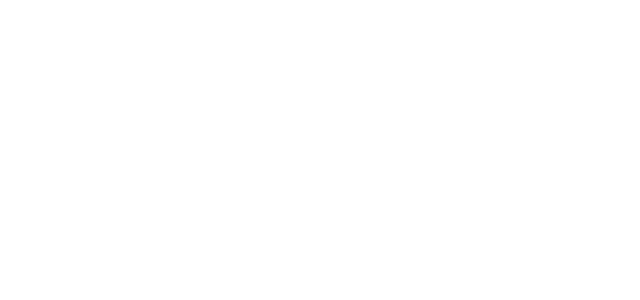
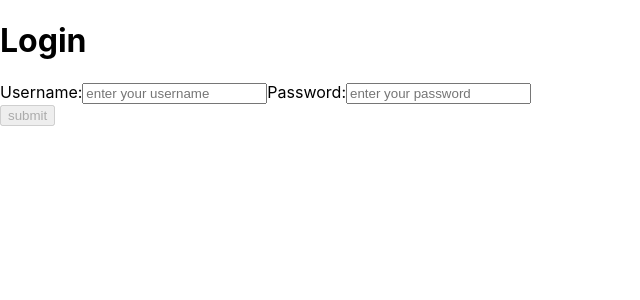
Before and after one commit to LS-School-in-the-Clouds/front-end, a React (Create React App) app: page / in a window 1280 px wide. Shown: the top 300 px of the page, without its empty margins (0-640 px from the left). Built offline with nearby package versions, Linux system fonts and the light colour scheme.

Commit message:
working form with username and password inputs, need to connect w/ api to check creds

```diff
--- a/public/index.html
+++ b/public/index.html
@@ -29,6 +29,7 @@
   <body>
     <noscript>You need to enable JavaScript to run this app.</noscript>
     <div id="root"></div>
+    <!-- <h1>TEST TEST TEST</h1> -->
     <!--
       This HTML file is a template.
       If you open it directly in the browser, you will see an empty page.
--- a/src/App.js
+++ b/src/App.js
@@ -1,6 +1,7 @@
 //Functional Imports
-import React from "react";
+import React, { useState, useEffect } from "react";
 import { BrowserRouter as Router, Link, Route } from "react-router-dom";
+
 
 //Style Imports
 import logo from './style/content/logo.svg';
@@ -12,17 +13,13 @@
 import Dashboard from "./components/Dashboard/Dashboard";
 import PrivateRoute from "./utils/privateRoute";
 
-function App() {
+
+export default function App() {
+
+
   return (
-    <>
-    <Router>
-      <Route exact path="/" component={Landing}/>
-      <PrivateRoute path="/student" component={Dashboard}/>
-      <PrivateRoute path="/mentor" component={Dashboard}/>
-      <PrivateRoute path="/admin" component={Dashboard}/>
-    </Router>
-    </>
-  );
+    <div className='container'>
+      <LoginForm />
+    </div>
+  )
 }
-
-export default App;
--- a/src/components/Landing/Login/LoginForm.js
+++ b/src/components/Landing/Login/LoginForm.js
@@ -1,28 +1,94 @@
-import React from "react";
+import React, { useState, useEffect } from "react";
+import axios from 'axios'
 
-const LoginForm = () => {
+//import {BASE_URL} from '../src/constants'
+
+const initialFormValues = {
+    ///// TEXT INPUTS /////
+    email: '',
+    password: '',
+  }
 
 
-    const handleChange = () => {
+export default function LoginForm(props) {
+
+    const [users, setUsers] = useState([])
+    const [formValues, setFormValues] = useState(initialFormValues)
+
+    const updateForm = (inputName, inputValue) => {
+
+        setFormValues({...formValues, [inputName]: inputValue })
 
     }
+
+    const onChange = (evt) => {
+        const { name, value}  = evt.target
+        updateForm(name, value)
+    }
+
+
+    const onSubmit = (evt) => {
+        evt.preventDefault();
+
+        const User = {
+            email: formValues.email.trim(),
+            password: formValues.password,
+        }
+
+          //prevent further action if either email is empty string after trimming
+
+          if ( !User.email ) {
+            return;
+          }
+
+          axios.post('https://school-in-the-clouds.herokuapp.com/', User)
+            .then(res => {
+              setUsers([...users, res.data])
+              // on success clear the form
+              setFormValues(initialFormValues);
+          })
+          .catch(err => {
+            debugger;
+            // backend should reject if email / password combo does not exist
+          })
+
+        };
 
     return(
         <>
         <h1>Login</h1>
-        <form>
-            <label htmlFor="foo">
-                Name:
-                <input type="text" name="foo" value={handleChange}></input>
-            </label>
-            <label htmlFor="bar">
-                Password:
-                <input type="text" name="bar"></input>
-            </label>
-            <button>Submit</button>
+
+        <form className='form container' /*onSubmit={onSubmit}*/ >
+            <div className='form-group inputs'>
+                <label htmlFor="foo">
+                    Username:
+                    <input
+                        type='text'
+                        name='username'
+                        onChange={onChange}
+                        value={formValues.username}
+                        placeholder='enter your username'
+                        maxLength='30' // check database for max length>
+                    />
+                </label>
+
+                <label htmlFor="bar">
+                    Password:
+                    <input
+                        type='text'
+                        name='password'
+                        onChange={onChange}
+                        value={formValues.password}
+                        placeholder='enter your password'
+                        maxLength='30' // real world: check database for max length>
+                    />
+                </label>
+
+                <div className='submit'>
+                    <button disabled={!formValues.username || !formValues.password}>submit</button>
+                </div>
+            </div>
         </form>
         </>
     );
 }
-
-export default LoginForm;
--- /dev/null
+++ b/src/constants/index.js
@@ -0,0 +1 @@
+export const BASE_URL = 'https://school-in-the-clouds.herokuapp.com/'
```
Also changed, not shown: 2 other files (tests, documents, lock files or other folders).
